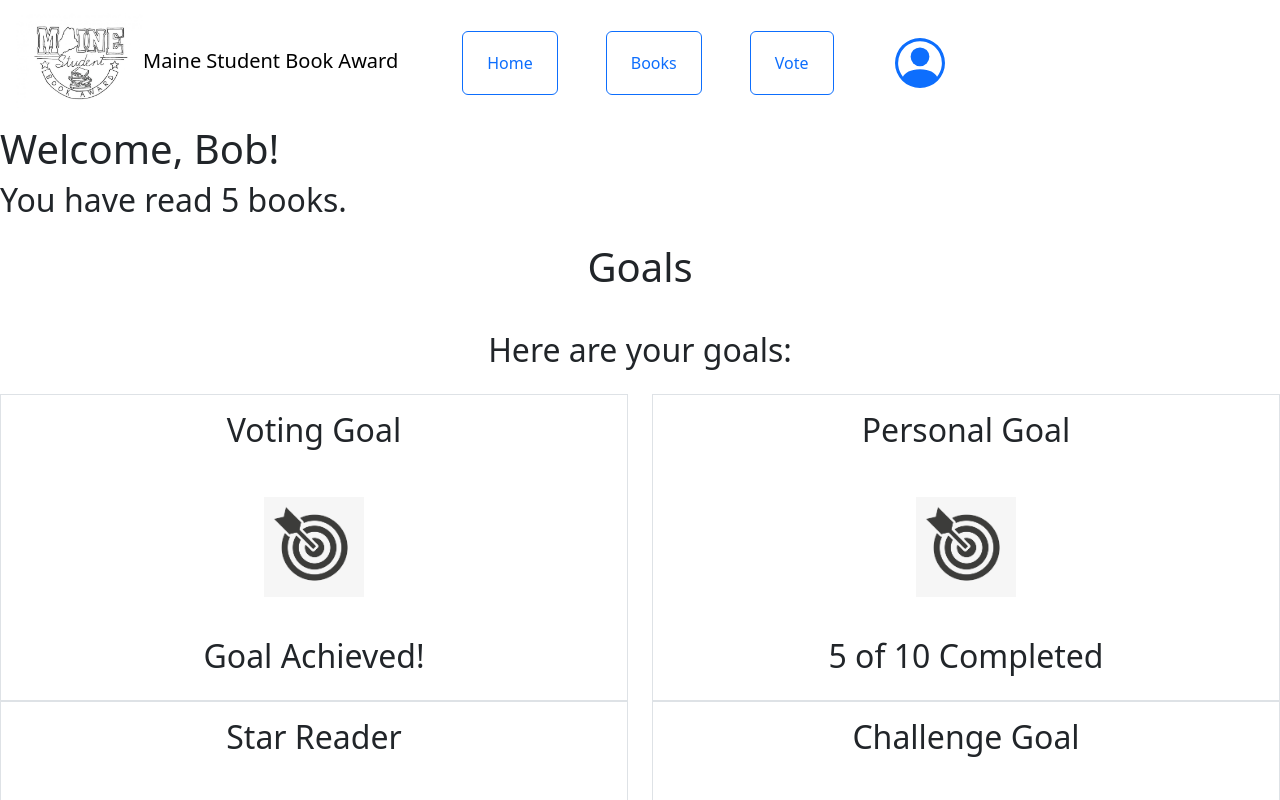
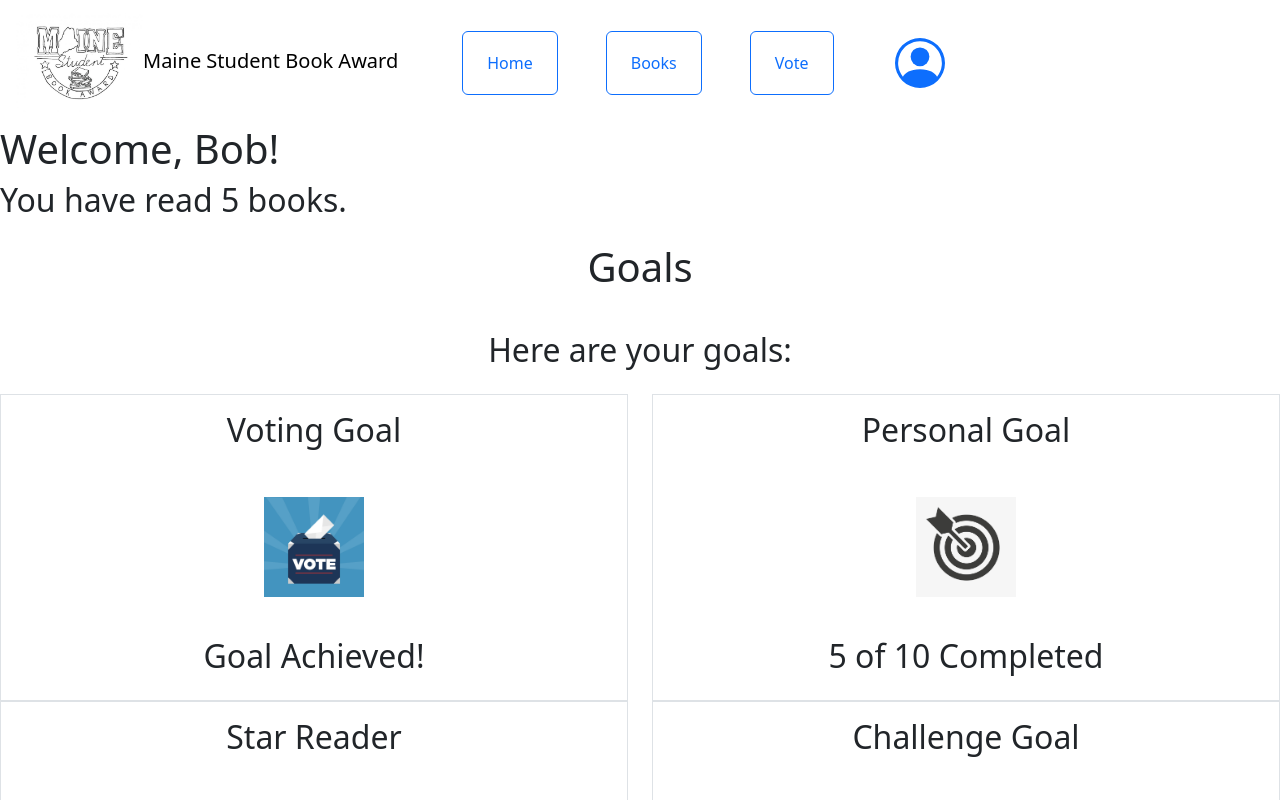
Before and after one commit to leisecodes/ReMoProject, a React (Create React App) app: page / in a window 1280 px wide. Shown: the top 800 px of the page. Built offline with nearby package versions, Linux system fonts and the light colour scheme.

Commit message:
Vote image commit

```diff
--- a/src/pages/homePage/Goals.js
+++ b/src/pages/homePage/Goals.js
@@ -1,5 +1,6 @@
 import React from 'react';
 import goalImg from "../../images/goal.jpg";
+import voteimg from "../../images/voteimg.jpg";
 import user from "../profilePage/profile.json";
 function Goals (props) {
     return (
@@ -19,7 +20,7 @@ function Goals (props) {
                     <div class="row align-items-center p-4">
                         <center>
                             <div class="col">
-                                <img src={goalImg} alt='goal' width="100px" height="100px"/>
+                                <img src={voteimg} alt='goal' width="100px" height="100px"/>
                             </div>
                         </center>
                     </div>
```
Also changed, not shown: src/images/voteimg.jpg (added).
